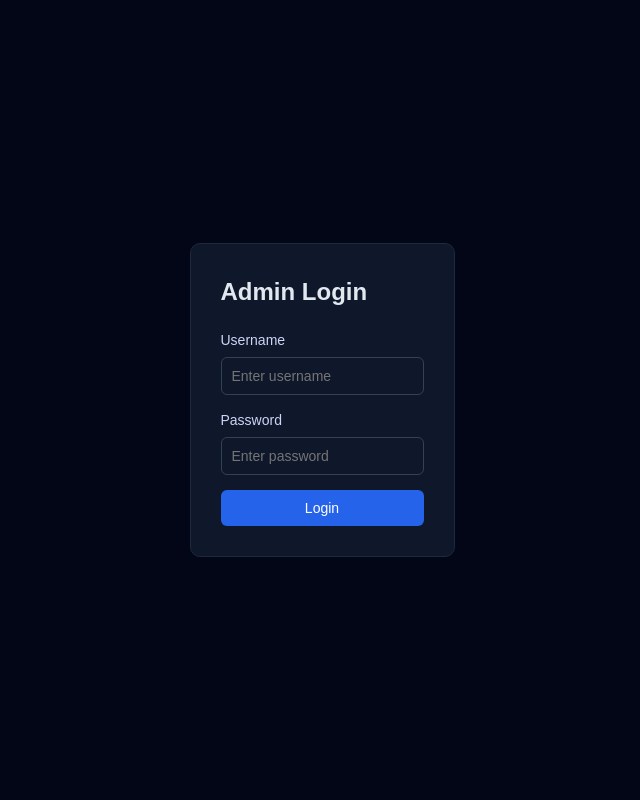
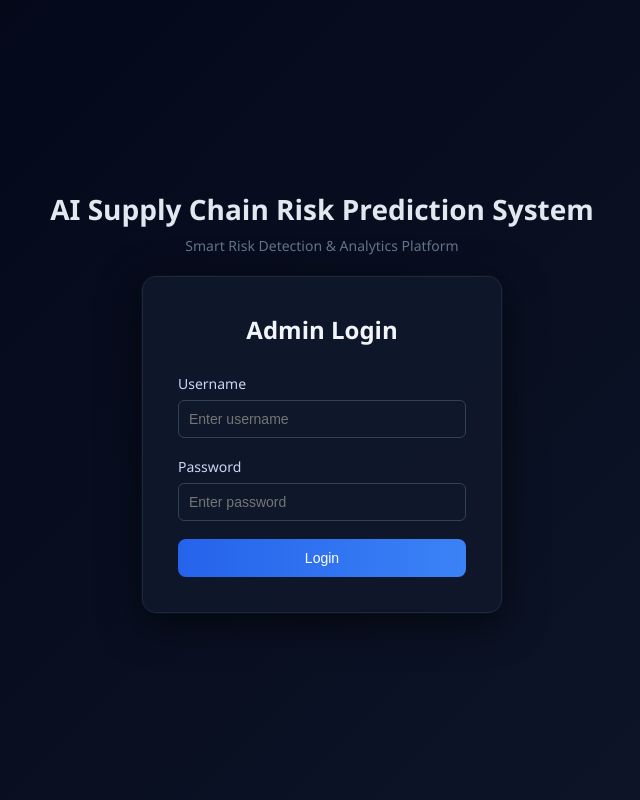
Before and after one commit to CodeWithDeveeswar/ai_supply_chain_risk_prediction, a Flask app: page / in a window 1280 px wide. Shown: the whole page, without its empty margins (318-958 px from the left). Run offline with Flask 3, Linux system fonts and the light colour scheme; parts of the project's set-up code (start-up, migrations or seed data) failed here and were passed over.

Commit message:
before final

```diff
--- a/app.py
+++ b/app.py
@@ -4,8 +4,11 @@ from datetime import datetime
 from config import *
 from utils.excel_export import export_excel
 from utils.predictor import run_prediction
+from werkzeug.utils import secure_filename
+import os
 import subprocess
 import pandas as pd
+
 
 app = Flask(__name__)
 app.secret_key = SECRET_KEY
@@ -37,6 +40,7 @@ def login():
 
         if user:
             session["user"] = username
+            flash("Login successful!", "success")
             return redirect("/dashboard")
         else:
             flash("Invalid username or password", "danger")
@@ -299,10 +303,21 @@ def predict():
 
         if file and file.filename != "":
 
-            if file.filename.endswith(".csv"):
-                df = pd.read_csv(file)
+            upload_folder = os.path.join(os.getcwd(), "uploads")
+
+            if not os.path.exists(upload_folder):
+                os.makedirs(upload_folder)
+
+            timestamp = datetime.now().strftime("%Y%m%d_%H%M%S")
+            filename = f"{timestamp}_{secure_filename(file.filename)}"
+            file_path = os.path.join(upload_folder, filename)
+
+            file.save(file_path)
+
+            if filename.endswith(".csv"):
+                df = pd.read_csv(file_path)
             else:
-                df = pd.read_excel(file)
+                df = pd.read_excel(file_path)
 
             inserted = 0
 
--- a/static/css/dark-theme.css
+++ b/static/css/dark-theme.css
@@ -166,52 +166,148 @@ body {
     background: #16a34a;
 }
 
-/* LOGIN PAGE */
+/* ================= LOGIN PAGE (FINAL CLEAN) ================= */
+
 .login-body {
-    background: #020617;
+    margin: 0;
+    padding: 0;
+    height: 100vh;
+    font-family: 'Segoe UI', sans-serif;
+
+    background: linear-gradient(135deg, #020617, #0f172a);
+
     display: flex;
     justify-content: center;
     align-items: center;
-    height: 100vh;
 }
 
-.login-container {
-    background: #0f172a;
-    padding: 30px;
-    border-radius: 10px;
-    border: 1px solid #1e293b;
+/* ===== WRAPPER (MAIN CENTER CONTROL) ===== */
+.login-wrapper {
+    display: flex;
+    flex-direction: column;
+    align-items: center;
+    justify-content: center;
+
+    gap: 20px; /* spacing between title and card */
+    width: 100%;
 }
 
-.login-form h2 {
-    margin-bottom: 20px;
+/* ===== HEADER ===== */
+.login-header {
+    text-align: center;
 }
 
+.login-header h1 {
+    font-size: 28px;
+    font-weight: 600;
+    color: #e2e8f0;
+    margin: 0;
+}
+
+.login-header p {
+    font-size: 14px;
+    color: #64748b;
+    margin-top: 5px;
+}
+
+/* ===== CARD ===== */
+.login-container {
+    background: rgba(15, 23, 42, 0.95);
+    padding: 35px;
+    border-radius: 14px;
+    width: 360px;
+
+    border: 1px solid #1e293b;
+
+    box-shadow:
+        0 0 0 1px rgba(59, 130, 246, 0.05),
+        0 10px 40px rgba(0, 0, 0, 0.6);
+}
+
+/* ===== FORM ===== */
+.login-form h2 {
+    margin-bottom: 25px;
+    color: #f1f5f9;
+    font-weight: 600;
+    text-align: center;
+}
+
+/* ===== INPUT GROUP ===== */
 .input-group {
-    margin-bottom: 15px;
+    margin-bottom: 18px;
 }
 
 .input-group label {
+    display: block;
+    margin-bottom: 6px;
     font-size: 13px;
     color: #94a3b8;
 }
 
 .input-group input {
     width: 100%;
-    padding: 10px;
+    padding: 11px;
+    border-radius: 8px;
+
     background: #020617;
     border: 1px solid #1e293b;
-    border-radius: 6px;
-    color: white;
+
+    color: #e2e8f0;
+    font-size: 14px;
+
+    transition: all 0.2s ease;
 }
 
+/* ===== INPUT FOCUS ===== */
+.input-group input:focus {
+    border-color: #3b82f6;
+    box-shadow: 0 0 0 2px rgba(59, 130, 246, 0.2);
+    outline: none;
+}
+
+/* ===== BUTTON ===== */
 .login-btn {
     width: 100%;
+    padding: 11px;
+
+    background: linear-gradient(90deg, #2563eb, #3b82f6);
+    border: none;
+    border-radius: 8px;
+
+    color: white;
+    font-weight: 500;
+    font-size: 14px;
+
+    cursor: pointer;
+    transition: all 0.2s ease;
+}
+
+.login-btn:hover {
+    transform: translateY(-1px);
+    box-shadow: 0 6px 20px rgba(37, 99, 235, 0.4);
+}
+
+/* LOGIN FLASH BASE */
+.login-container .flash {
     padding: 10px;
-    background: #2563eb;
-    border: none;
+    margin-bottom: 15px;
     border-radius: 6px;
-    color: white;
-    cursor: pointer;
+    font-size: 13px;
+    text-align: center;
+}
+
+.login-container .flash.error {
+    background: rgba(239, 68, 68, 0.2);
+    color: #f87171;
+}
+
+/* FLASH BASE */
+.flash-container .flash {
+    border-radius: 6px;
+    text-align: center;
+    opacity: 0;
+    transform: translateY(-10px);
+    transition: all 0.4s ease;
 }
 
 /* PREDICT PAGE */
--- a/templates/login.html
+++ b/templates/login.html
@@ -11,12 +11,19 @@
 
 <body class="login-body">
 
+    <div class="login-wrapper">
+
+        <!-- 🔥 HEADER (NEW) -->
+        <div class="login-header">
+            <h1>AI Supply Chain Risk Prediction System</h1>
+            <p>Smart Risk Detection & Analytics Platform</p>
+        </div>
+
+        <!-- FORM -->
         <div class="login-container">
-
             <form method="POST" class="login-form">
                 <h2>Admin Login</h2>
 
-            <!-- Flash Messages -->
                 {% with messages = get_flashed_messages(with_categories=true) %}
                     {% if messages %}
                         {% for category, message in messages %}
@@ -38,7 +45,9 @@
                 </div>
 
                 <button type="submit" class="login-btn">Login</button>
+
             </form>
+        </div>
 
     </div>
 
```
Also changed, not shown: model/train_model.py (+91 -26 lines), templates/base.html (+27 -0 lines), database/database.db, model/reports/confusion_matrix.png (added), model/reports/feature_importance.png (added). Lines whose indentation alone changed are shown as unchanged.
